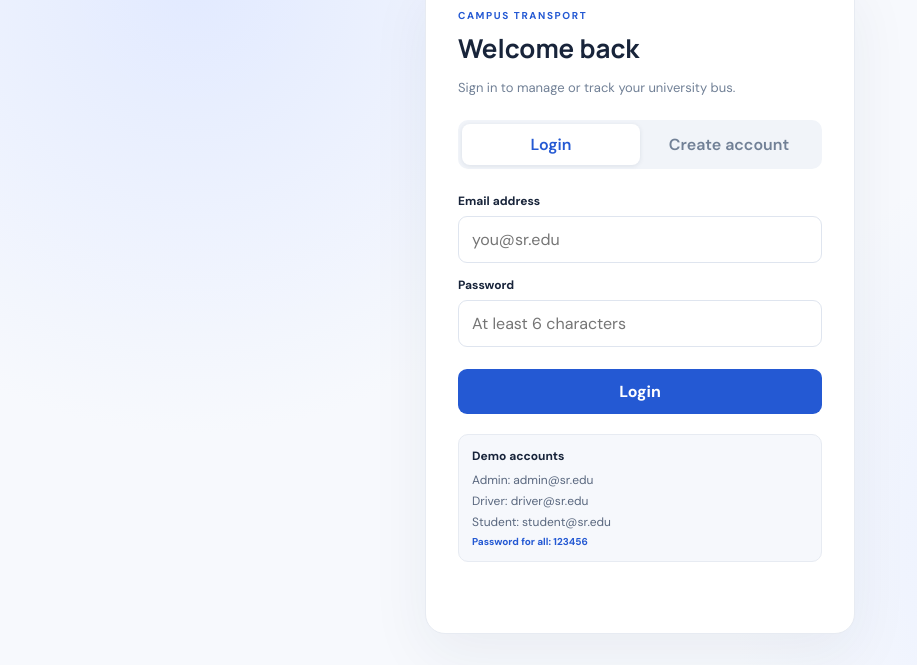
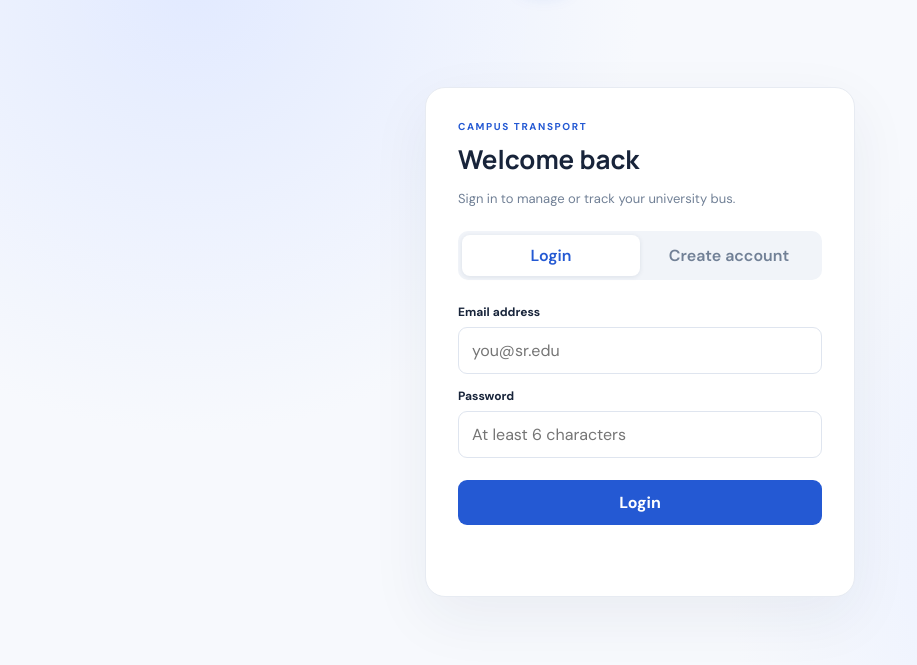
Before and after one commit to ujjwalkumarsingh222007/Bus-Management-System, a plain HTML site: page frontend/index.html in a window 1280 px wide. Shown: the part 135-800 px from the top of the page, without its empty margins (0-917 px from the left). Drawn offline with Linux system fonts and the light colour scheme.

Commit message:
Update01

```diff
--- a/frontend/index.html
+++ b/frontend/index.html
@@ -19,7 +19,6 @@
         <div id="addressField" class="field hidden"><label>Residential area</label><input id="address" placeholder="Your area / locality"></div>
         <button class="primary full" type="submit" id="authSubmit">Login</button>
       </form>
-      <div class="demo-box"><strong>Demo accounts</strong><span>Admin: admin@sr.edu</span><span>Driver: driver@sr.edu</span><span>Student: student@sr.edu</span><small>Password for all: 123456</small></div>
       <p id="authMessage" class="message"></p>
     </section>
   </div>
```
